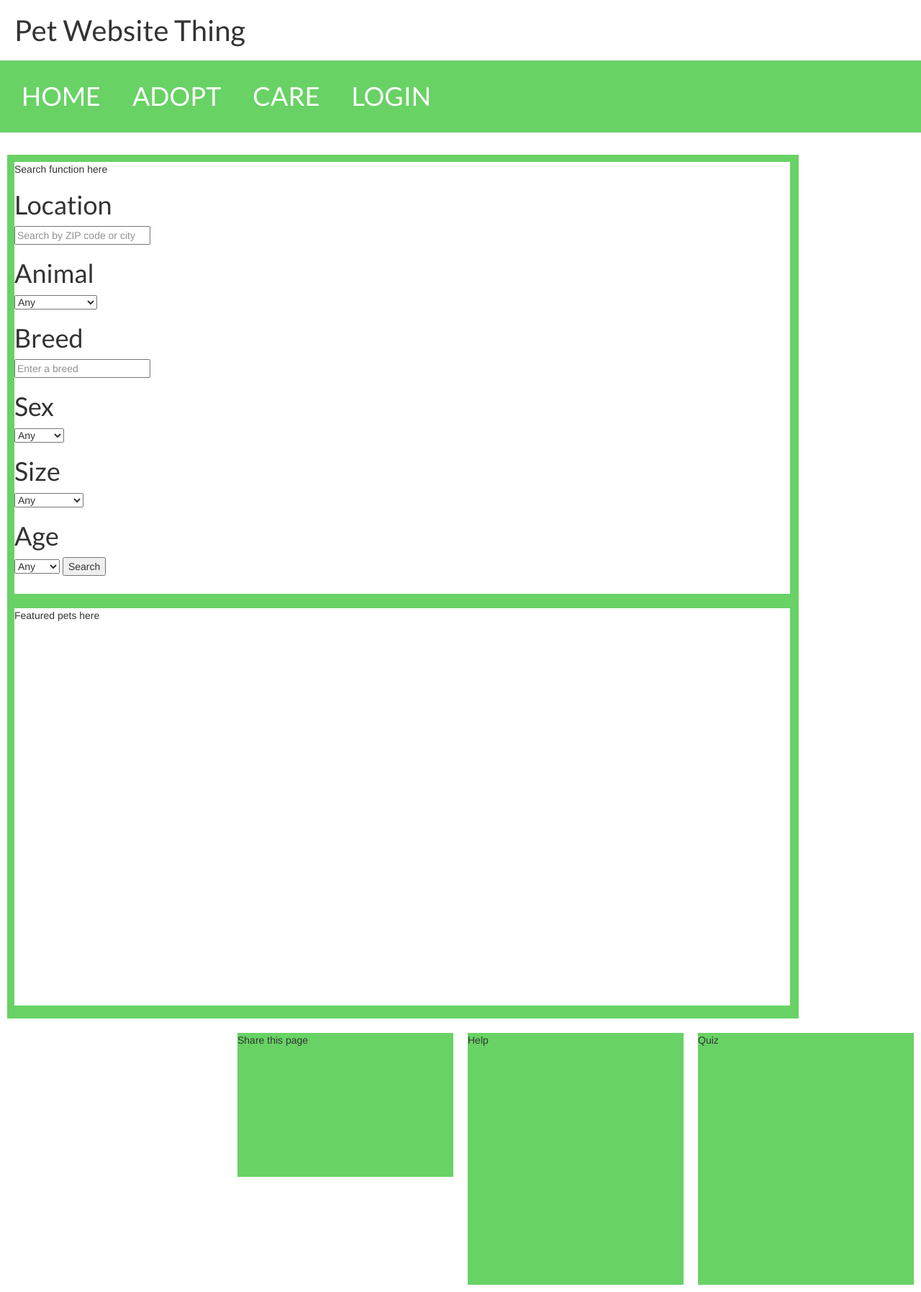
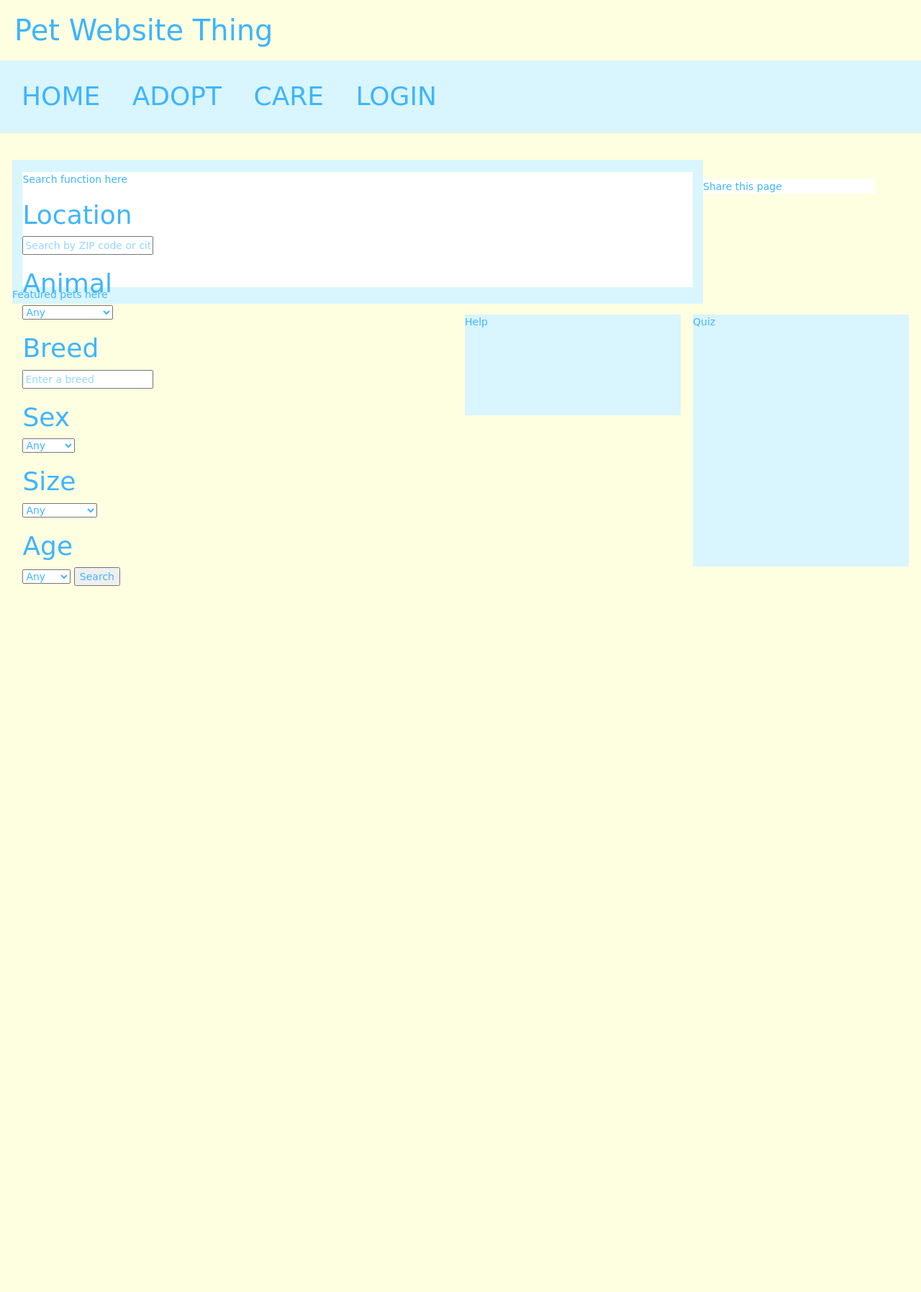
Before and after one commit to cmanbeck/cmanbeck.github.io, a Django app: page / in a window 1280 px wide. Shown: the whole page at 72% size. After the commit the page ends 814 px from the top, so only its background shows below. Run offline with Django 3.2, Linux system fonts and the light colour scheme; parts of the project's set-up code (start-up, migrations or seed data) failed here and were passed over; some libraries are stand-ins or nearby versions.

Commit message:
Update base_style.css

```diff
--- a/final_project/animal_adoption/animal_adoption/static/animal_adoption/base_style.css
+++ b/final_project/animal_adoption/animal_adoption/static/animal_adoption/base_style.css
@@ -1,21 +1,35 @@
 body {
-	background-color: #FFFFFF;
+	background-color: #feffe1;
+    color: #3EB5FE;
+    font-family: 'Poiret One', cursive;
+}
 
+a {
+    color: #FFA779;
+    -webkit-transition-duration: 0.4s;
+    transition-duration: 0.4s;
+}
+
+a:hover {
+    color: #FF5D9E;
+    text-decoration: none;
 }
 
 .title {
     font-size: 40px;
     margin: 20px;
+    color: #3EB5FE;
+    /*background-color: white;*/
 }
 
 .page-header {
-    background-color: #68D265;
+    background-color: #D9F5FD;
     margin-top: 0;
     padding: 10px 10px 10px 10px;
 }
 
 .page-header h1, .page-header h1 a, .page-header h1 a:visited, .page-header h1 a:active {
-    color: #ffffff;
+    color: #3EB5FE;
 /*    font-size: 36pt;*/
     text-decoration: none;
     -webkit-transition-duration: 0.4s;
@@ -25,60 +39,218 @@ body {
 }
 
 h1, h2, h3, h4 {
-    font-family: 'Lato', sans-serif;
+    font-family: 'Poiret One', cursive;
 }
 
 .search {
-    margin: 10px;
+    background-color: white;
+    height: 80%;
+    width: 97%;
+    margin: auto;
+    margin-top: 1.8%;
+}
+
+.search-options {
+    display: inline-table;
+    padding: 20px;
+    margin: auto;
+}
+
+
+.search-div {
+    margin-top: 17px;
+    margin-left: 17px;
     position: relative;
     float: left;
-    background-color: white;
-    height: 50%;
-    width: 98%;
+    background-color: #D9F5FD;
+    height: 200px;
+    width: 75%;
+}
+
+
+.search-button {
+    background-color: #D9F5FD;
+    color: #3EB5FE;
+    font-family: 'Poiret One', cursive;
+    font-size: 24px;
+    cursor: pointer;
+    border: none;
+    border-radius: 12px;
+    /*padding: 20px; */
+    width: 140px;
+    height: 80px;
+    /*margin-top: 2%;*/
+    text-align: center;
+    text-decoration: none;
+    -webkit-transition-duration: 0.4s;
+    transition-duration: 0.4s;
+}
+
+.search-button:hover {
+    background-color: #3EB5FE;
+    color: white;
+}
+
+.featured-div {
+    margin: 17px;
+    position: relative;
+    float: left;
+    background-color: #D9F5FD;
+    height: 500px;
+    width: 75%;
+		overflow-x: scroll;
+		overflow-y: hidden;
+		white-space: nowrap;
+}
+
+.featured-pets {
+    display: inline-block;
+    background-color: #E6F9E0;
+    height: 90%;
+    width: 30%;
+    /*margin: auto;*/
+		margin-left: 1.8%;
+		margin-right: 1.8%;
+    margin-top: 1.8%;
+		margin-bottom: 1.8%;
+		overflow-x: scroll;
+		overflow-y: hidden;
+		white-space: nowrap;
+}
+
+#featured-pet-photo{
+		margin-left: 20%;
+		margin-right: 10%;
+    width: auto;
+    height: auto;
+		max-width: 200px;
+		max-height: 200px;
 }
 
 .aside-1 {
     display: inline-block;
     float: right;
-    margin: 10px;
-    background-color: #68D265;
+    margin-top: 15px;
+    margin-right: 17px;
+    background-color: #D9F5FD;
     height: 350px;
     width: 300px;
+}
+
+.shelter-search{
+    background-color: white;
+    color: #3EB5FE;
+    width: 90%;
+    height: 90%;
+    margin-top: 5%;
+    margin-left: 5%;
+    margin-bottom: 5%;
+}
+
+.shelter-search-text {
+    /*margin-top: 15px;*/
+    margin-left: 25%;
 }
 
 .aside-2 {
     display: inline-block;
     float: right;
-    margin: 10px;
-    background-color: #68D265;
-    height: 350px;
+    margin-top: 15px;
+    margin-right: 17px;
+    background-color: #D9F5FD;
+    height: 140px;
     width: 300px;
 }
 
 .share {
-    display: inline-block;
-    float: right;
-    margin: 10px;
-    background-color: #68D265;
-    height: 200px;
-    width: 300px;
+    background-color: white;
+    width: 90%;
+    height: 80%;
+    /*margin: auto;*/
+    margin-top: 5%;
+    margin-left: 5%;
 }
 
-.featured {
-    margin: 10px;
-    position: relative;
-    float: left;
+#search-info {
+    margin-left: 55px;
+    margin-top: 40px;
+    font-size: 14px;
+    border-color: #D9F5FD;
+    border-style: solid;
+    border-radius: 5px;
+    height: 500px;
+    width: 400px;
+    display: inline-block;
     background-color: white;
-    height: 46%;
-    width: 98%;
+		overflow-x: scroll;
+		overflow-y: hidden;
+		white-space: nowrap;
 }
 
+#shelter-search-info{
+    margin-left: 55px;
+    margin-top: 40px;
+    font-size: 16px;
+    border-color: #D9F5FD;
+    border-style: solid;
+    border-radius: 5px;
+    height: 250px;
+    width: 400px;
+    display: inline-block;
+    background-color: white;
+		overflow-x: scroll;
+		overflow-y: scroll;
+		white-space: nowrap;
+}
 
-.search-div {
-    margin: 10px;
-    position: relative;
-    float: left;
-    background-color: #68D265;
-    height: 1200px;
-    width: 1100px;
+.pet-photo {
+    margin-left: 60px;
+    width: auto;
+    height: auto;
+		max-width: 250px;
+		max-height: 250px;
+    border-radius: 5px;
 }
+
+.pet-info {
+    padding-top: 5px;
+    margin-left: 60px;
+    color: #3EB5FE;
+}
+
+.button1{
+    width: 70%;
+    height:100%;
+    background-color: #D9F5FD;
+    color: #3EB5FE;
+    text-decoration: none;
+    border: none;
+    border-radius: 5px;
+    margin-left: 60px;
+    -webkit-transition-duration: 0.4s;
+    transition-duration: 0.4s;
+    cursor: pointer;
+}
+
+.button1:hover{
+    background-color: #3EB5FE;
+    color: white;
+}
+
+.pet-name {
+    font-size : 48px;
+    /*font-weight: bold;*/
+}
+
+.basic-pet {
+    font-size: 24px;
+}
+
+.pet-description {
+    font-size: 24px;
+}
+
+.shelter-description {
+    font-size: 24px;
+    background-color: white;
+}
```
